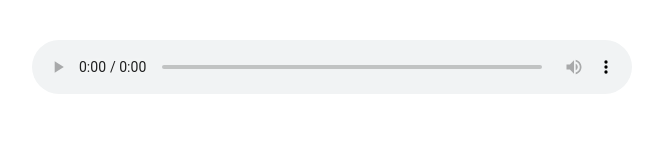
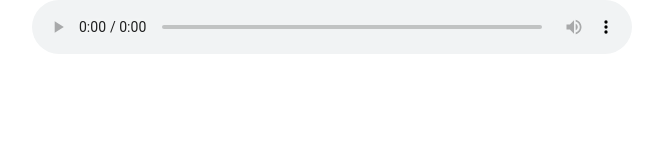
Before and after one commit to Grecia212/Reproductor-audio-V2, a plain HTML site: page index.html in a window 1280 px wide. Shown: the whole page, without its empty margins (308-971 px from the left). Drawn offline with Linux system fonts and the light colour scheme.

Commit message:
Update index.html

```diff
--- a/index.html
+++ b/index.html
@@ -12,7 +12,6 @@
       justify-content: center; /* Centra horizontalmente */
       align-items: flex-start; /* Alinea arriba */
       height: 100vh;
-      padding-top: 40px; /* Espacio desde arriba */
     }
     audio {
       width: 90%;
```
